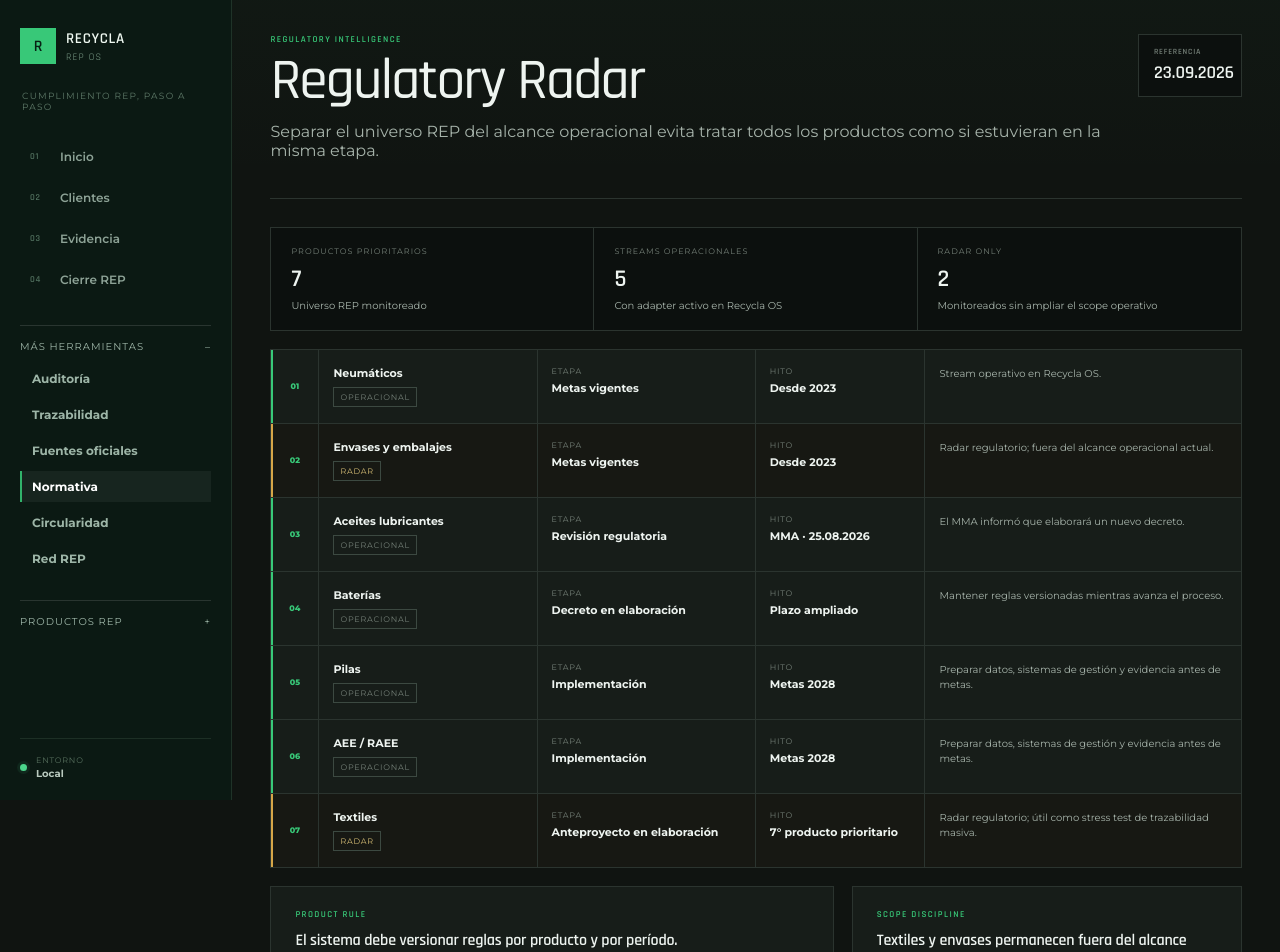
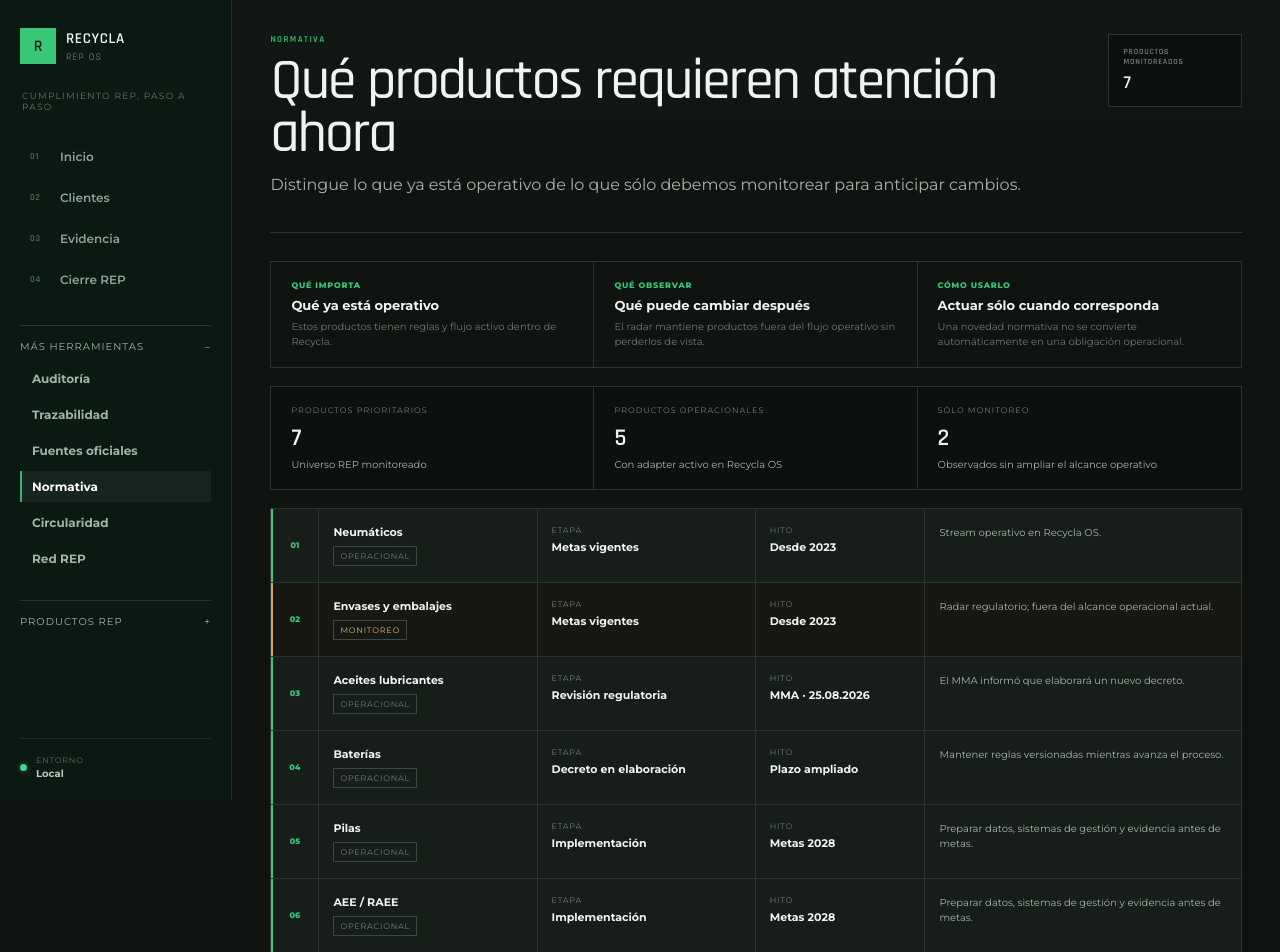
Before and after one commit to traviscomber/recycla, a Next.js app: page /regulatory in a window 1280 px wide. Shown: the top 952 px of the page. Built offline with nearby package versions, Linux system fonts and the light colour scheme.

Commit message:
ui: turn regulatory radar into an action-oriented view

```diff
--- a/src/app/regulatory/page.tsx
+++ b/src/app/regulatory/page.tsx
@@ -9,12 +9,30 @@ export default function RegulatoryRadarPage() {
     <AppShell active="/regulatory">
       <header className="topbar">
         <div>
-          <p className="eyebrow">Regulatory intelligence</p>
-          <h1>Regulatory Radar</h1>
-          <p className="muted">Separar el universo REP del alcance operacional evita tratar todos los productos como si estuvieran en la misma etapa.</p>
+          <p className="eyebrow">Normativa</p>
+          <h1>Qué productos requieren atención ahora</h1>
+          <p className="muted">Distingue lo que ya está operativo de lo que sólo debemos monitorear para anticipar cambios.</p>
         </div>
-        <div className="period"><span>Referencia</span><strong>23.09.2026</strong></div>
+        <div className="period"><span>Productos monitoreados</span><strong>{repRegulatoryUniverse.length}</strong></div>
       </header>
+
+      <section className="pageGuide">
+        <article>
+          <span>Qué importa</span>
+          <strong>Qué ya está operativo</strong>
+          <p>Estos productos tienen reglas y flujo activo dentro de Recycla.</p>
+        </article>
+        <article>
+          <span>Qué observar</span>
+          <strong>Qué puede cambiar después</strong>
+          <p>El radar mantiene productos fuera del flujo operativo sin perderlos de vista.</p>
+        </article>
+        <article>
+          <span>Cómo usarlo</span>
+          <strong>Actuar sólo cuando corresponda</strong>
+          <p>Una novedad normativa no se convierte automáticamente en una obligación operacional.</p>
+        </article>
+      </section>
 
       <section className="decisionStrip" aria-label="Cobertura regulatoria">
         <article>
@@ -23,14 +41,14 @@ export default function RegulatoryRadarPage() {
           <p>Universo REP monitoreado</p>
         </article>
         <article>
-          <span>Streams operacionales</span>
+          <span>Productos operacionales</span>
           <strong>{operational}</strong>
           <p>Con adapter activo en Recycla OS</p>
         </article>
         <article>
-          <span>Radar only</span>
+          <span>Sólo monitoreo</span>
           <strong>{radarOnly}</strong>
-          <p>Monitoreados sin ampliar el scope operativo</p>
+          <p>Observados sin ampliar el alcance operativo</p>
         </article>
       </section>
 
@@ -40,7 +58,7 @@ export default function RegulatoryRadarPage() {
             <span className="regIndex">{String(index + 1).padStart(2, "0")}</span>
             <div className="regProduct">
               <strong>{item.label}</strong>
-              <span>{item.operational ? "OPERACIONAL" : "RADAR"}</span>
+              <span>{item.operational ? "OPERACIONAL" : "MONITOREO"}</span>
             </div>
             <div className="regStage">
               <span>Etapa</span>
@@ -57,14 +75,14 @@ export default function RegulatoryRadarPage() {
 
       <section className="bottomGrid">
         <article className="panel">
-          <p className="eyebrow">Product rule</p>
-          <h3>El sistema debe versionar reglas por producto y por período.</h3>
+          <p className="eyebrow">Regla operacional</p>
+          <h3>Cada producto mantiene reglas propias por período.</h3>
           <p className="muted">Una etapa regulatoria no se debe inferir desde la existencia de datos operacionales. El motor debe saber si el producto está en metas vigentes, implementación, elaboración de decreto o solo monitoreo.</p>
         </article>
         <article className="panel">
-          <p className="eyebrow">Scope discipline</p>
-          <h3>Textiles y envases permanecen fuera del alcance operacional activo.</h3>
-          <p className="muted">Sí deben estar en radar para anticipar cambios sin convertir la interfaz en un ERP REP genérico.</p>
+          <p className="eyebrow">Alcance actual</p>
+          <h3>Lo monitoreado no entra al flujo hasta que realmente corresponda.</h3>
+          <p className="muted">Se mantienen visibles para anticipar cambios sin convertir la operación diaria en un sistema genérico.</p>
         </article>
       </section>
     </AppShell>
```
